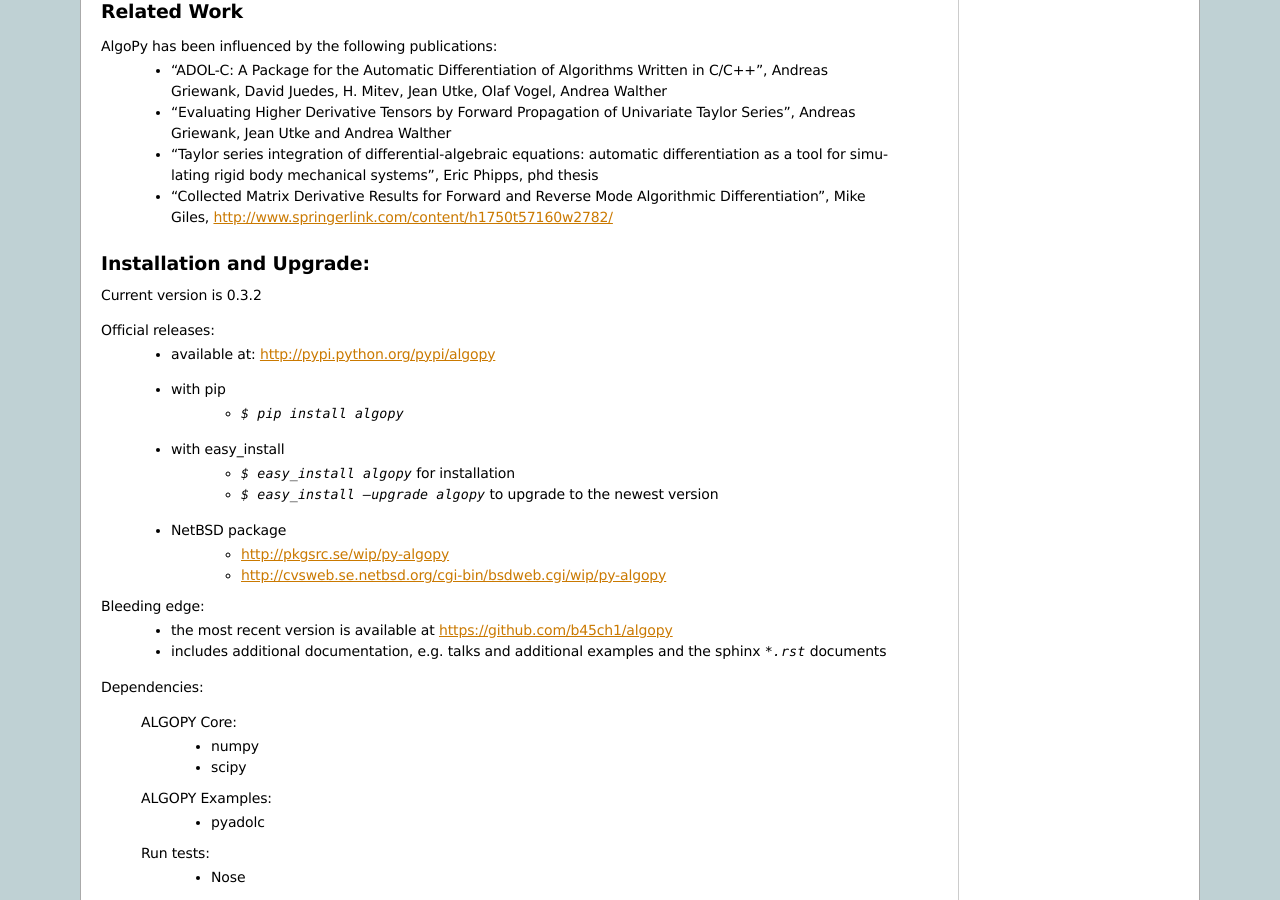
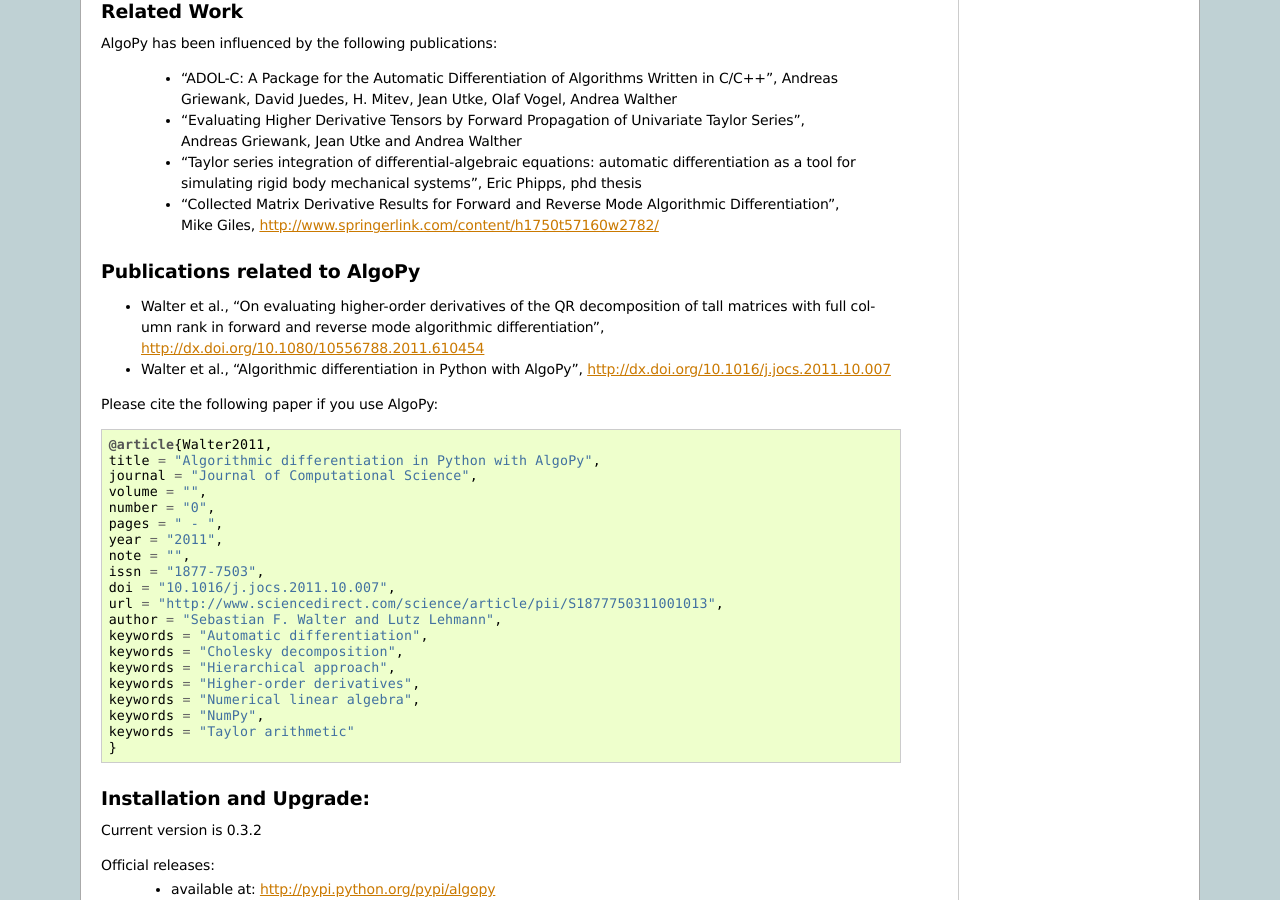
Before and after one commit to b45ch1/algopy, a Sphinx documentation site: the page built from documentation/sphinx/index.rst, in a window 1280 px wide and 900 px high, scrolled down 2772 px. Built offline with Sphinx 7.4.7, drawn with Linux system fonts in a browser that asks for light colours; formulas are drawn with MathJax 3; some of the changed text lies outside the part shown.

Commit message:
added information about publications on AlgoPy

```diff
--- a/documentation/sphinx/index.rst
+++ b/documentation/sphinx/index.rst
@@ -153,6 +153,7 @@
 ------------
 
 AlgoPy has been influenced by the following publications:
+
     * "ADOL-C: A Package for the Automatic Differentiation of Algorithms Written
       in C/C++", Andreas Griewank, David Juedes, H. Mitev, Jean Utke, Olaf Vogel,
       Andrea Walther
@@ -164,6 +165,44 @@
     * "Collected Matrix Derivative Results for Forward and Reverse Mode
       Algorithmic Differentiation", Mike Giles,
       http://www.springerlink.com/content/h1750t57160w2782/
+
+
+Publications related to AlgoPy
+------------------------------
+
+* Walter et al.,
+  "On evaluating higher-order derivatives of the QR decomposition of tall
+  matrices with full column rank in forward and reverse mode algorithmic
+  differentiation", `http://dx.doi.org/10.1080/10556788.2011.610454 <http://dx.doi.org/10.1080/10556788.2011.610454>`_
+
+* Walter et al.,
+  "Algorithmic differentiation in Python with AlgoPy", `http://dx.doi.org/10.1016/j.jocs.2011.10.007 <http://dx.doi.org/10.1016/j.jocs.2011.10.007>`_
+
+
+
+Please cite the following paper if you use AlgoPy::
+
+    @article{Walter2011,
+    title = "Algorithmic differentiation in Python with AlgoPy",
+    journal = "Journal of Computational Science",
+    volume = "",
+    number = "0",
+    pages = " - ",
+    year = "2011",
+    note = "",
+    issn = "1877-7503",
+    doi = "10.1016/j.jocs.2011.10.007",
+    url = "http://www.sciencedirect.com/science/article/pii/S1877750311001013",
+    author = "Sebastian F. Walter and Lutz Lehmann",
+    keywords = "Automatic differentiation",
+    keywords = "Cholesky decomposition",
+    keywords = "Hierarchical approach",
+    keywords = "Higher-order derivatives",
+    keywords = "Numerical linear algebra",
+    keywords = "NumPy",
+    keywords = "Taylor arithmetic"
+    }
+
 
 
 
```
Also changed, not shown: README.rst (+23 -0 lines), algopy/__init__.py (+40 -30 lines).
